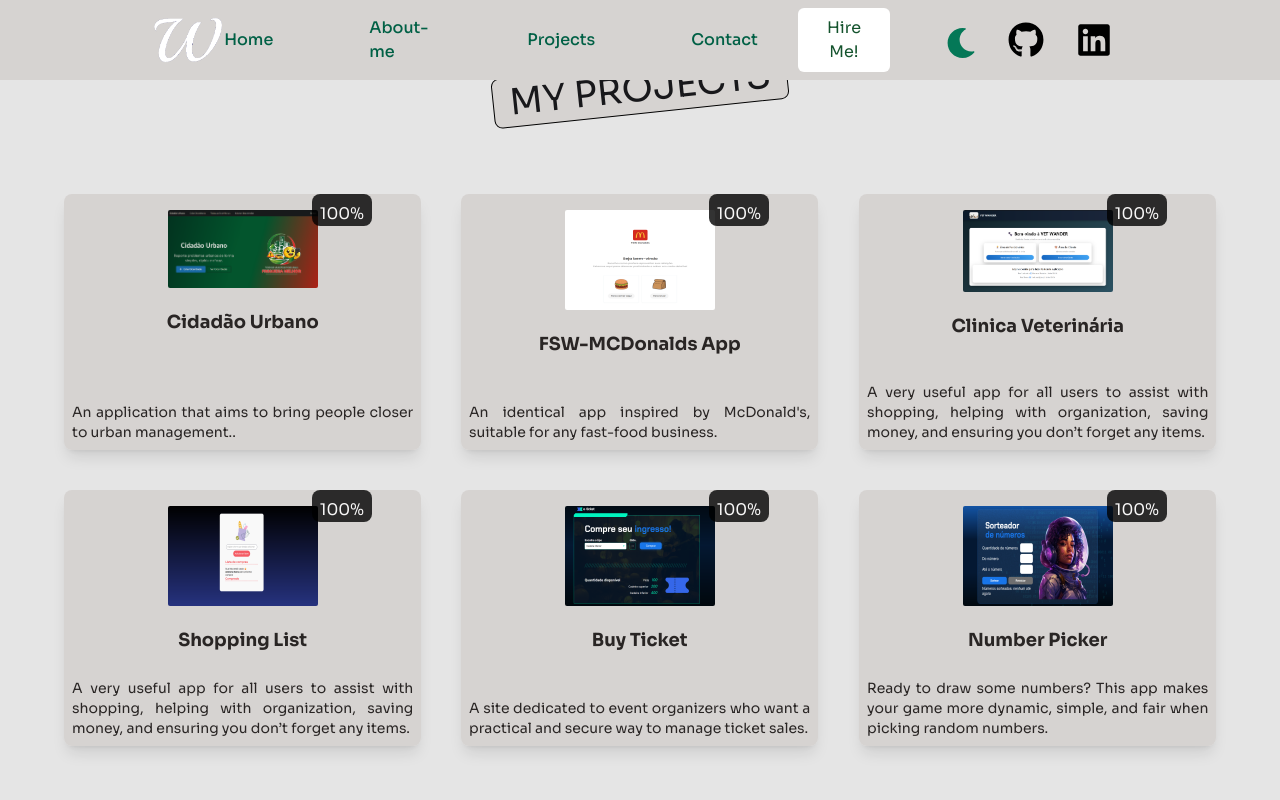
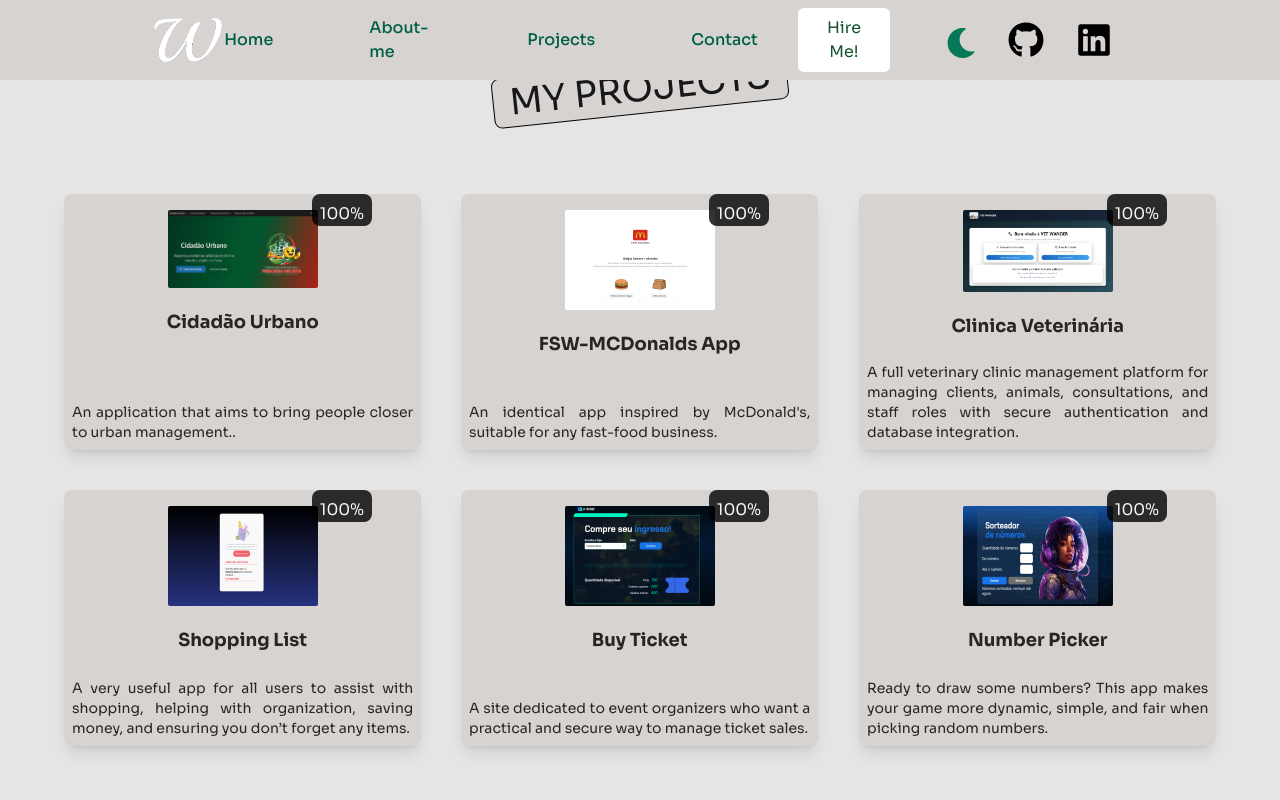
Before and after one commit to wander-cardoso/dev-portfolio, a Next.js app: page /pages/projects in a window 1280 px wide. Shown: the top 800 px of the page. Built offline with nearby package versions, Linux system fonts and the light colour scheme.

Commit message:
feat: update project description for veterinary clinic management platform

```diff
--- a/Data/data.ts
+++ b/Data/data.ts
@@ -39,7 +39,7 @@ export const projectData = [
     title: "Clinica Veterinária",
     percent: "100%",
     description:
-      "A very useful app for all users to assist with shopping, helping with organization, saving money, and ensuring you don’t forget any items.",
+      "A full veterinary clinic management platform for managing clients, animals, consultations, and staff roles with secure authentication and database integration.",
     icon: "/images/clinica-vet.png",
     url: "https://projeto-clinica-veterinaria-python.onrender.com/",
     url2: " https://github.com/wander-cardoso/projeto_clinica_veterinaria_python",
```
